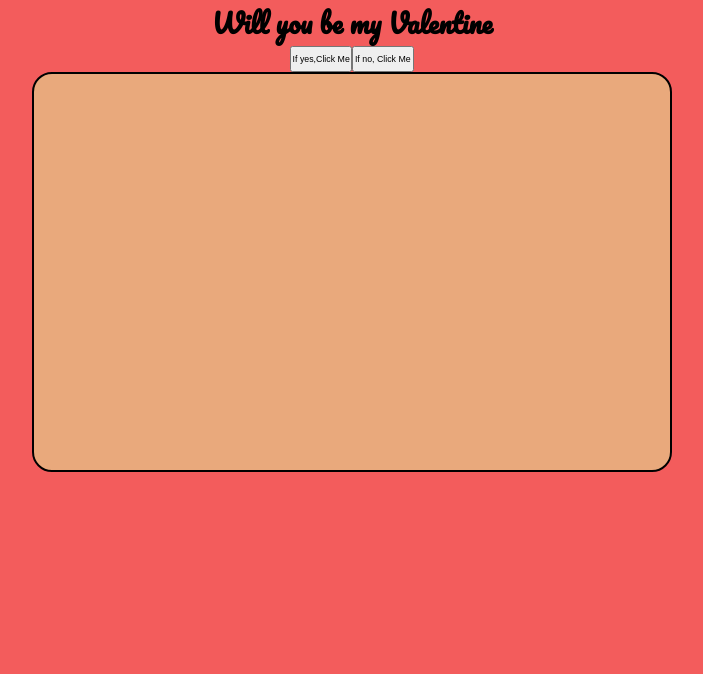
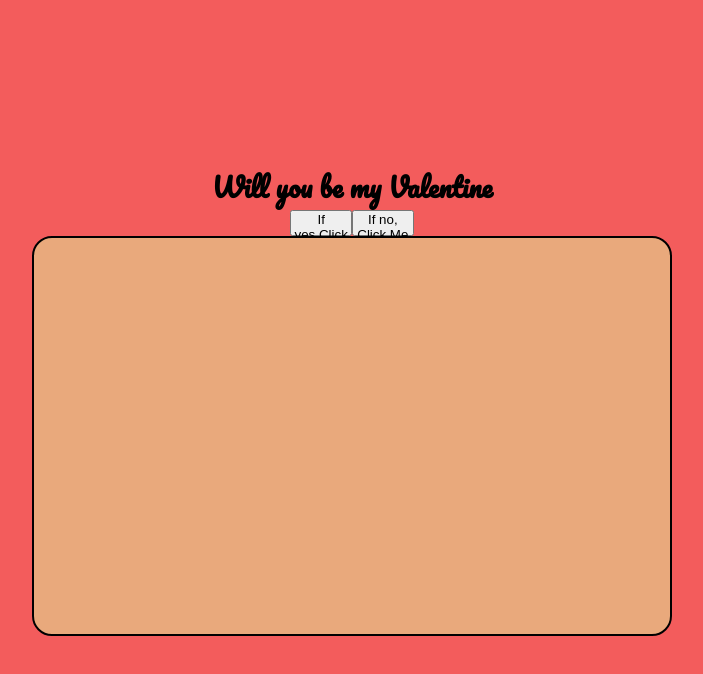
Before and after one commit to Sohailahmad7692/ValentinePropose, a plain HTML site: page index.html.html in a window 1280 px wide. Shown: the whole page, without its empty margins (288-991 px from the left). Drawn offline with Linux system fonts and the light colour scheme.

Commit message:
added a div with class as  mainDiv in index.html

```diff
--- a/heartbeat.html
+++ b/index.html.html
@@ -24,9 +24,11 @@
          font-family: 'Pacifico', cursive;
 
       }
-      body{
+      .mainDiv{
          /* display: grid;
          place-items: center; */
+         width: 100vw;
+         height: 100vh;
          display: flex;
          justify-content: center;
          align-items: center;
@@ -120,10 +122,11 @@
         .buttonflex button{
            width: 7rem;
            height: 3rem;
-           font-size: 1rem;
+           font-size: 1grem;
         }
    </style>
    <body>
+      <div class="mainDiv">
       <h1 id="proposal">Will you be my Valentine</h1>
       <h1 class="displayProperty" id="valentineMub">Happy Valentine Meri Jaaan ...Love You &hearts;</h1>
       <h1 class="displayProperty" id="thukrake">Thukra ke Mera Pyar mera inteqam dekhegi &#128293;&#128293;</h1>
@@ -138,6 +141,7 @@
             </div>
          </div>
       </div>
+   </div>
       <script>
          let x=0;
          let y=0;
```
